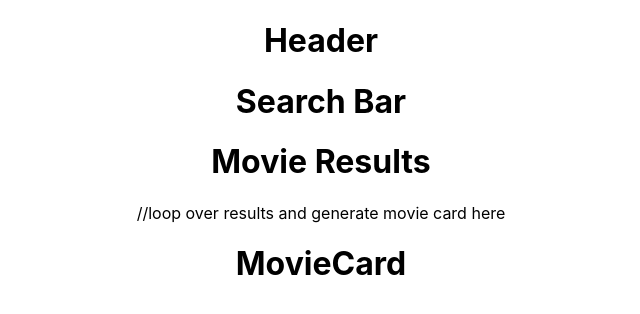
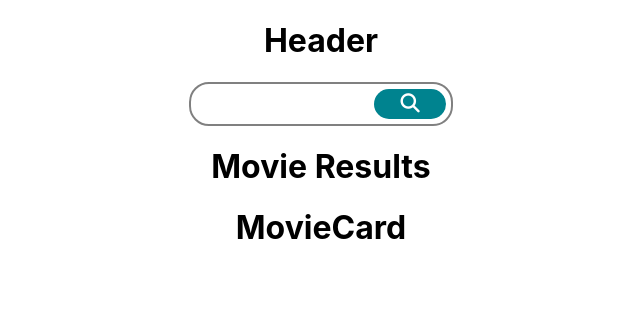
Before and after one commit to amgillenwater/movie-app-react, a React (Create React App) app: page / in a window 1280 px wide. Shown: the top 314 px of the page, without its empty margins (319-959 px from the left). Built offline with nearby package versions, Linux system fonts and the light colour scheme.

Commit message:
search component working, API call returns a response, TODO: card component

```diff
--- a/package.json
+++ b/package.json
@@ -6,6 +6,7 @@
     "@testing-library/jest-dom": "^4.2.4",
     "@testing-library/react": "^9.3.2",
     "@testing-library/user-event": "^7.1.2",
+    "axios": "^0.20.0",
     "react": "^16.13.1",
     "react-dom": "^16.13.1",
     "react-scripts": "3.4.3",
--- a/public/index.html
+++ b/public/index.html
@@ -25,6 +25,7 @@
       Learn how to configure a non-root public URL by running `npm run build`.
     -->
     <title>React App</title>
+    <script src="https://kit.fontawesome.com/712f9a222d.js" crossorigin="anonymous"></script>
   </head>
   <body>
     <noscript>You need to enable JavaScript to run this app.</noscript>
--- a/src/App.js
+++ b/src/App.js
@@ -1,8 +1,8 @@
 import React from 'react'
 import './App.css'
-import Header from './Components/Header.js'
-import SearchBar from './Components/SearchBar.js'
-import MovieResults from './Components/MovieResults.js'
+import Header from './components/Header.js'
+import SearchBar from './components/SearchBar.js'
+import MovieResults from './components/MovieResults.js'
 
 function App () {
   return (
--- a/src/Components/MovieResults.js
+++ b/src/Components/MovieResults.js
@@ -5,7 +5,7 @@ function MovieResults () {
   return (
     <>
       <h1>Movie Results</h1>
-      //loop over results and generate movie card here
+      {/* loop over results and generate movie card here */}
       <MovieCard />
     </>
   )
--- a/src/Components/SearchBar.js
+++ b/src/Components/SearchBar.js
@@ -1,9 +1,37 @@
-import React from 'react'
+import React, { useState } from 'react'
+import axios from 'axios'
+import { Button, Form, Input, Wrapper } from './styled.js'
 
-function SearchBar () {
+const SearchBar = () => {
+  const [userInput, setUserInput] = useState('')
+  const [result, setResult] = useState()
+
+  // styled components
+
+  const handleSubmit = async (e) => {
+    try {
+      e.preventDefault()
+      const result = await axios
+        .get(`https://api.themoviedb.org/3/search/movie?api_key=84ae90e18d1d61fd354d732747ae369e&query=${userInput}`)
+      setResult(result.results)
+    } catch (error) {
+      console.error(error.message)
+    }
+  }
+
   return (
-    <h1>Search Bar</h1>
+    <>
+      <Wrapper>
+        <Form onSubmit={handleSubmit}>
+          <Input
+            label='Search' value={userInput}
+            onChange={e => setUserInput(e.target.value)}
+          />
+          <Button><i className='fas fa-search' /></Button>
+        </Form>
+      </Wrapper>
+
+    </>
   )
 }
-
 export default SearchBar
--- /dev/null
+++ b/src/Components/styled.js
@@ -0,0 +1,36 @@
+import styled from 'styled-components'
+
+export const Input = styled.input`
+    flex-grow: 2;
+    border: none;
+    font-size: 1.2rem;
+    width: 70%;
+    background: none;
+    outline: none;
+    padding-left: 10px;
+`
+
+export const Form = styled.form`
+    display: flex;
+    width: 250px;
+    min-height: 30px;
+    flex-direction: row;
+    border: 2px solid grey;
+    padding: 5px;
+    border-radius: 20px;
+`
+export const Button = styled.button`
+    border: none;
+    outline: none;
+    background: #00838f;
+    color: white;
+    font-size: 1.2rem;
+    width: 30%;
+    border-radius: 20px;
+
+`
+
+export const Wrapper = styled.div`
+    display: flex;
+    justify-content: center;
+`
```
Also changed, not shown: src/Components/MovieCard.js (line endings or trailing spaces), 1 other file (tests, documents, lock files or other folders).
